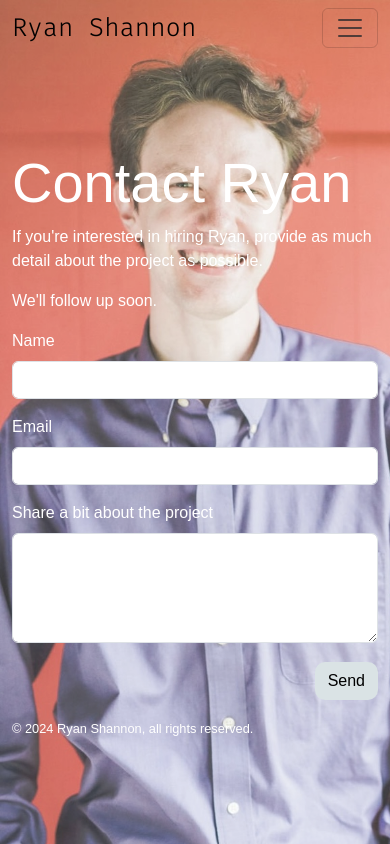
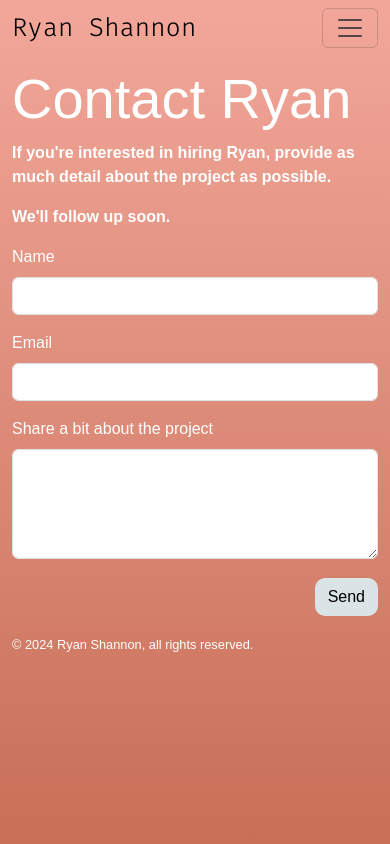
Before and after one commit to RShannon475/RArts, a plain HTML site: page contact.html in a window 390 px wide. Drawn offline with nearby package versions, Linux system fonts and the light colour scheme.

Commit message:
Cleanup responsive css for all sizes, esp contact page

```diff
--- a/contact.html
+++ b/contact.html
@@ -45,16 +45,16 @@
         </nav>
 
         <div class="row contact-row1">
-            <div class="col col-12 col-lg-6"></div>
-            <div class="col col-12 col-lg-6"></div>
         </div>
 
-        <div class="row mt-sm-3 contact-row2">
+        <div class="row contact-row2">
             <div class="col col-12 col-lg-6 pe-md-5">
                 <div class="pb-md-5 title">Contact Ryan</div>
-                <p>If you&apos;re interested in hiring Ryan, provide as much detail about the project as possible.</p>
-                <p>
-                    We&apos;ll follow up soon.</p>
+                <div class="text">
+                    <p>If you&apos;re interested in hiring Ryan, provide as much detail about the project as possible.</p>
+                    <p>
+                        We&apos;ll follow up soon.</p>
+                </div>
             </div>
 
             <div class="col-12 col-lg-6">
--- a/css/contact.css
+++ b/css/contact.css
@@ -1,5 +1,13 @@
 @import "styles.css";
 
+/* At xs and sm screen size, there is too much conflict with Ryan's eyes in
+the photo, so we just use plain background for those sizes. */
+body {
+  background: linear-gradient(to top, var(--melon-1), var(--melon-2));
+  height: 100vh;
+}
+
+@media (min-width: 768px) {
   body {
     background: white;
     height: 100vh;
@@ -9,15 +17,29 @@ body {
   body::after {
     content: "";
     background-image: url("../images/Palaver_Aug2020_RedDoor_030_HR.jpg");
+    /* background-image: url("../images/Ry.jpg"); */
     background-repeat: no-repeat;
     background-size: cover;
-  opacity: 0.8;
+    opacity: 0.85;
     top: 0;
     left: 0;
     bottom: 0;
     right: 0;
     position: absolute;
     z-index: -1;
+  }
+}
+
+@media (min-width: 576px) {
+  .contact-row1 {
+    height: 3vh;
+  }
+}
+
+@media (min-width: 768px) {
+  .contact-row1 {
+    height: 10vh;
+  }
 }
 
 .contact-row2 {
@@ -26,12 +48,12 @@ body::after {
   align-items: start;
 }
 
-.contact-row1 {
-  height: 10vh;
+.title {
+  font-size: 3.5rem;
 }
 
-.title {
-  font-size: 3.5rem;
+.text {
+  font-weight: bold;
 }
 
 .send {
--- a/css/index.css
+++ b/css/index.css
@@ -40,7 +40,7 @@ body::after {
 }
 
 .violin {
-  font-size: 1rem;
+  font-size: 1.5rem;
 }
 
 .bigname {
--- a/css/media.css
+++ b/css/media.css
@@ -2,6 +2,7 @@
 
 body {
   background: linear-gradient(to top, var(--coffee-1), var(--coffee-2));
+  background-repeat: repeat;
   height: 100vh;
 }
 
--- a/css/styles.css
+++ b/css/styles.css
@@ -6,6 +6,8 @@
   --light-blue: #c5dcdd;
   --blue-1: #2c95c9;
   --blue-2: #bbdef0;
+  --melon-1: #c86f57;
+  --melon-2: #f2a79a;
   /* --green-1: #66b79b;
   --green-2: #d5ebe3;
   --yellow-1: #ccaa00;
```
Also changed, not shown: about.html (+5 -5 lines), index.html (+15 -13 lines), media.html (+1 -1 lines). Lines whose indentation alone changed are shown as unchanged.
